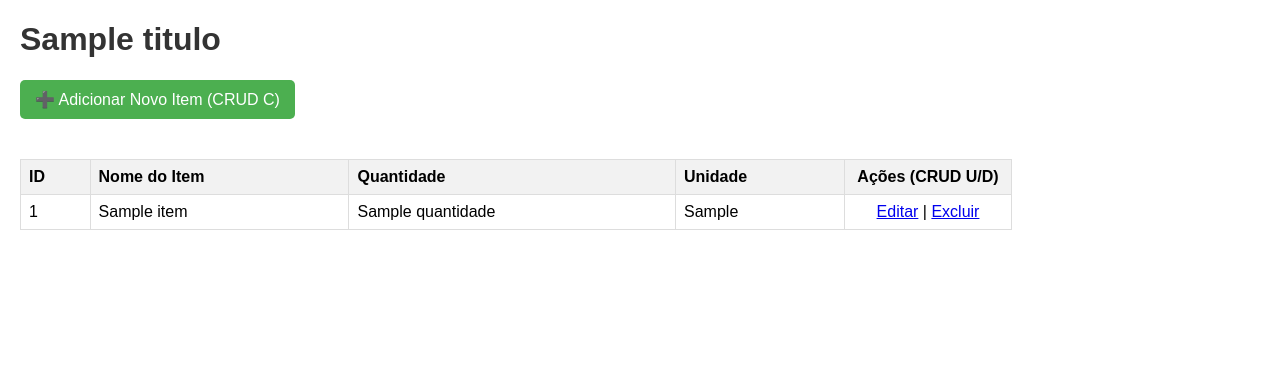
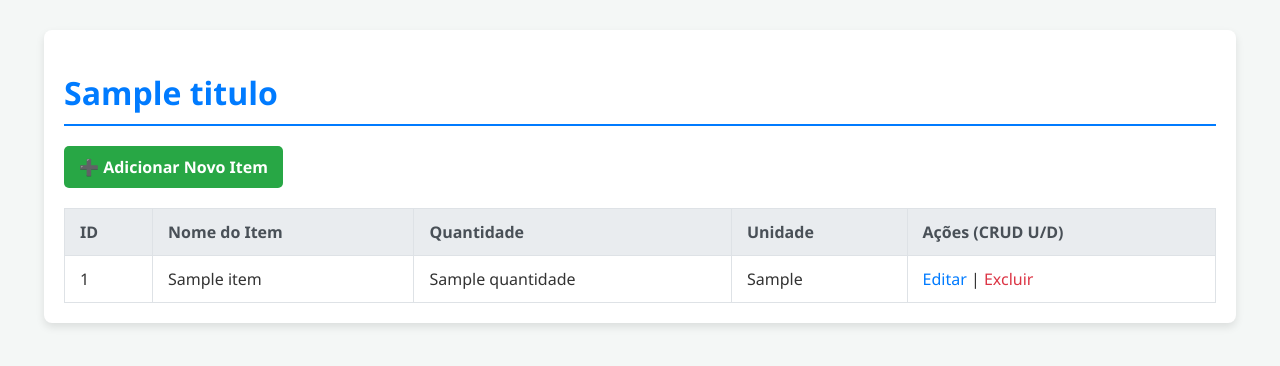
Before and after one commit to nielzin2/HighStore, a Django app: template estoque/templates/estoque/lista_itens.html in a window 1280 px wide. Shown: the top 366 px of the page. Run offline with Django 3.2, Linux system fonts and the light colour scheme; the template is opened without the code that fills it: most values are stand-ins (such as "Sample title", 1, 10 or a date in 2020).

Commit message:
Update lista_itens.html
HS-09: Aplica link para styles.css e novas classes no lista_itens.html.

```diff
--- a/estoque/templates/estoque/lista_itens.html
+++ b/estoque/templates/estoque/lista_itens.html
@@ -4,25 +4,20 @@
     <meta charset="UTF-8">
     <meta name="viewport" content="width=device-width, initial-scale=1.0">
     <title>Almoxarifado - {{ titulo }}</title>
-    <style>
-        body { font-family: Arial, sans-serif; margin: 20px; }
-        h1 { color: #333; }
-        table { width: 80%; border-collapse: collapse; margin-top: 20px; }
-        th, td { border: 1px solid #ddd; padding: 8px; text-align: left; }
-        th { background-color: #f2f2f2; }
-        .acoes { width: 150px; text-align: center; }
-        .vazio { color: #888; text-align: center; padding: 20px; }
-        .add-btn { display: inline-block; padding: 10px 15px; background-color: #4CAF50; color: white; text-decoration: none; border-radius: 5px; margin-bottom: 20px;}
-        .add-btn:hover { background-color: #45a049; }
-    </style>
+
+    {% load static %}
+
+    <link rel="stylesheet" type="text/css" href="{% static 'css/styles.css' %}">
 </head>
 <body>
+
+    <div class="container">
         <h1>{{ titulo }}</h1>
 
-    <a href="{% url 'estoque:adicionar_item' %}" class="add-btn">➕ Adicionar Novo Item (CRUD C)</a>
+        <a href="{% url 'estoque:adicionar_item' %}" class="btn btn-primary">➕ Adicionar Novo Item</a>
 
         {% if itens %}
-        <table>
+            <table class="item-table">
                 <thead>
                     <tr>
                         <th>ID</th>
@@ -40,15 +35,18 @@
                         <td>{{ item.quantidade }}</td>
                         <td>{{ item.unidade_medida }}</td>
                         <td class="acoes">
-                        <a href="{% url 'estoque:editar_item' pk=item.id %}">Editar</a> | <a href="{% url 'estoque:excluir_item' pk=item.id %}">Excluir</a>
+                            <a href="{% url 'estoque:editar_item' pk=item.id %}" class="btn-edit">Editar</a>
+                            |
+                            <a href="{% url 'estoque:excluir_item' pk=item.id %}" class="btn-delete">Excluir</a>
                         </td>
                     </tr>
                     {% endfor %}
                 </tbody>
             </table>
         {% else %}
-        <p class="vazio">Nenhum item encontrado no estoque.</p>
+            <p class="vazio">Nenhum item encontrado no estoque. Use o botão acima para adicionar um novo.</p>
         {% endif %}
+    </div>
 
 </body>
 </html>
```
Lines whose indentation alone changed are shown as unchanged.
